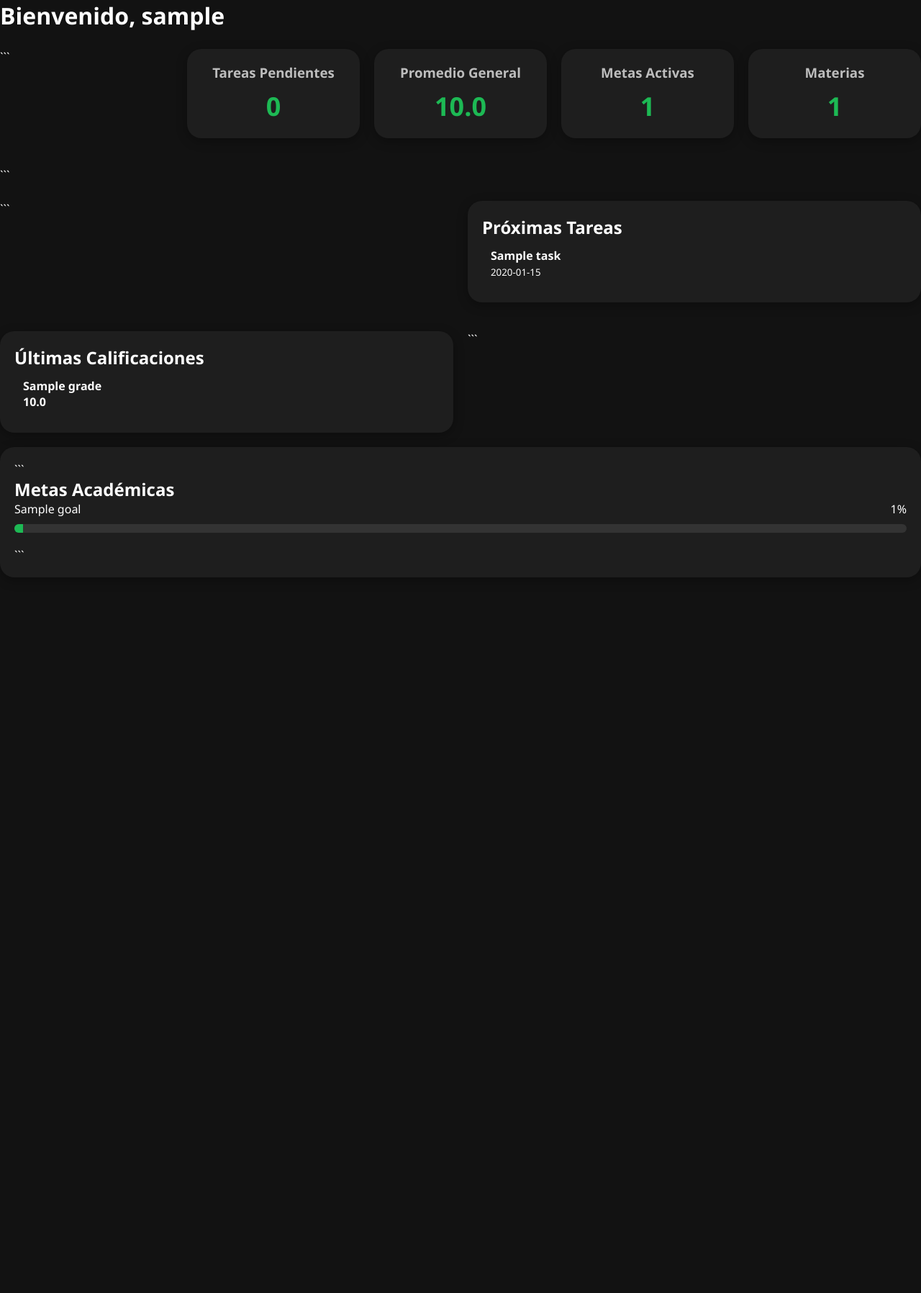
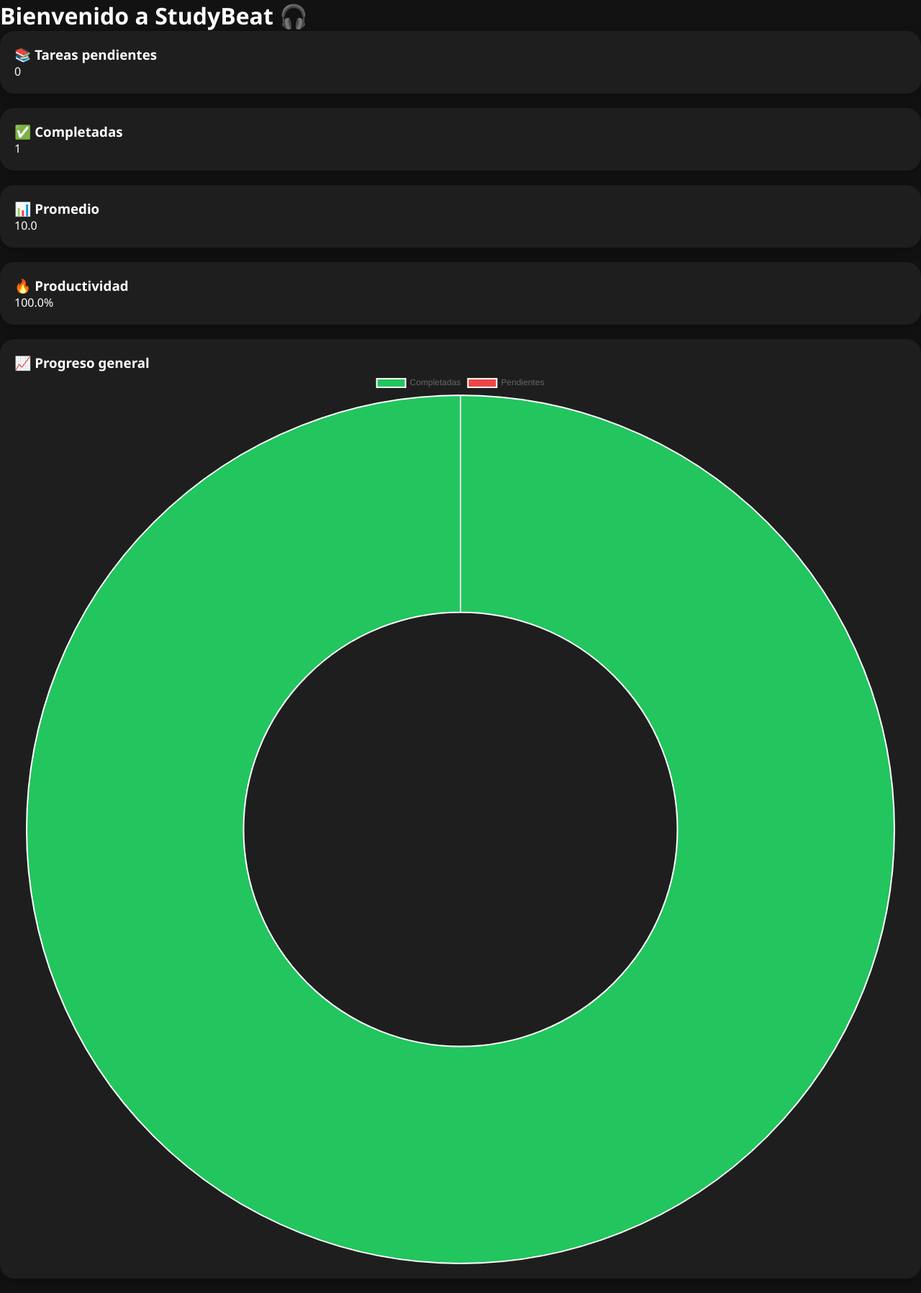
Before and after one commit to FANNY100-0/https-studybeat.onrender.com, a Flask app: page /dashboard in a window 1280 px wide. Shown: the part 84-1880 px from the top of the page at 72% size. Before the commit the page ends 852 px from the top, so only its background shows below. Run offline with Flask 3, Linux system fonts and the light colour scheme; a user stored in the database is signed in; tables that the repository leaves empty hold one stand-in row (values such as "Sample post").

Commit message:
Update dashboard.html

````diff
--- a/templates/dashboard.html
+++ b/templates/dashboard.html
@@ -1,116 +1,54 @@
-{% extends 'base.html' %}
-
-{% block title %}
-Dashboard
-{% endblock %}
-
+{% extends "base.html" %}
 {% block content %}
 
-<h1 class="page-title">
-    Bienvenido, {{ current_user.username }}
-</h1>
+<h1 class="title">Bienvenido a StudyBeat 🎧</h1>
 
-<div class="cards-grid">
+<div class="grid">
 
-```
-<div class="card stat-card">
-    <h3>Tareas Pendientes</h3>
-    <span>{{ pending_tasks }}</span>
-</div>
-
-<div class="card stat-card">
-    <h3>Promedio General</h3>
-    <span>{{ average }}</span>
-</div>
-
-<div class="card stat-card">
-    <h3>Metas Activas</h3>
-    <span>{{ active_goals }}</span>
-</div>
-
-<div class="card stat-card">
-    <h3>Materias</h3>
-    <span>{{ subjects }}</span>
-</div>
-```
-
-</div>
-
-<div class="dashboard-grid">
-
-```
-<section class="card">
-
-    <h2>Próximas Tareas</h2>
-
-    {% for task in tasks[:5] %}
-
-    <div class="list-item">
-
-        <h4>{{ task.title }}</h4>
-
-        <small>
-            {{ task.due_date }}
-        </small>
-
+    <div class="card">
+        <h3>📚 Tareas pendientes</h3>
+        <p class="big">{{ pending_tasks }}</p>
     </div>
 
-    {% endfor %}
-
-</section>
-
-<section class="card">
-
-    <h2>Últimas Calificaciones</h2>
-
-    {% for grade in grades[:5] %}
-
-    <div class="list-item">
-
-        <h4>{{ grade.subject }}</h4>
-
-        <strong>{{ grade.score }}</strong>
-
+    <div class="card">
+        <h3>✅ Completadas</h3>
+        <p class="big">{{ completed_tasks }}</p>
     </div>
 
-    {% endfor %}
-
-</section>
-```
-
-</div>
-
-<div class="card">
-
-```
-<h2>Metas Académicas</h2>
-
-{% for goal in goals %}
-
-<div class="goal-item">
-
-    <div class="goal-header">
-
-        <span>{{ goal.title }}</span>
-
-        <span>{{ goal.progress }}%</span>
-
+    <div class="card">
+        <h3>📊 Promedio</h3>
+        <p class="big">{{ average }}</p>
     </div>
 
-    <div class="progress-bar">
-
-        <div
-            class="progress"
-            style="width: {{ goal.progress }}%">
-        </div>
-
+    <div class="card">
+        <h3>🔥 Productividad</h3>
+        <p class="big">{{ productivity }}%</p>
     </div>
 
 </div>
 
-{% endfor %}
-```
+<div class="section">
+
+    <div class="card wide">
+        <h3>📈 Progreso general</h3>
+        <canvas id="chart"></canvas>
+    </div>
 
 </div>
 
+<script>
+const ctx = document.getElementById('chart');
+
+new Chart(ctx, {
+    type: 'doughnut',
+    data: {
+        labels: ['Completadas', 'Pendientes'],
+        datasets: [{
+            data: [{{ completed_tasks }}, {{ pending_tasks }}],
+            backgroundColor: ['#22c55e', '#ef4444']
+        }]
+    }
+});
+</script>
+
 {% endblock %}
````
